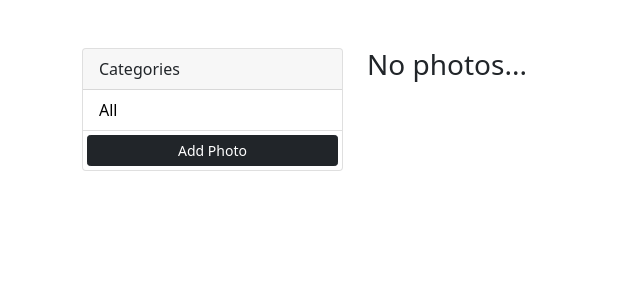
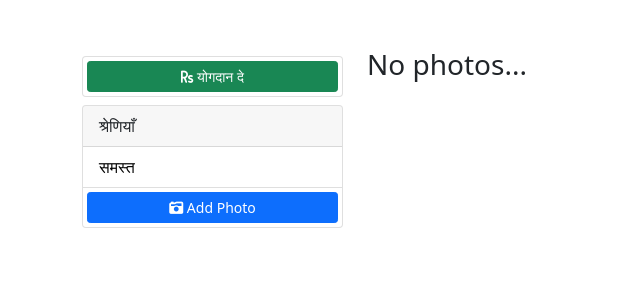
Before and after one commit to varunjha089/Django-Challenge, a Django app: page / in a window 1280 px wide. Shown: the top 300 px of the page, without its empty margins (0-640 px from the left). Run offline with Django 3.2, Linux system fonts and the light colour scheme; data that the repository does not hold is empty; some libraries are stand-ins or nearby versions.

Commit message:
added font awesome free icons.

```diff
--- a/14_Photo_Album_App/photos/templates/photos/add.html
+++ b/14_Photo_Album_App/photos/templates/photos/add.html
@@ -11,6 +11,9 @@
     <link href="https://cdn.jsdelivr.net/npm/bootstrap@5.0.0-beta1/dist/css/bootstrap.min.css" rel="stylesheet"
         integrity="sha384-giJF6kkoqNQ00vy+HMDP7azOuL0xtbfIcaT9wjKHr8RbDVddVHyTfAAsrekwKmP1" crossorigin="anonymous">
 
+    <!-- Font Awesome icons -->
+    <script src="https://kit.fontawesome.com/fdfd5d638b.js" crossorigin="anonymous"></script>
+
 </head>
 
 <body class="m-5">
@@ -18,7 +21,7 @@
 
         <div class="row justify-content-center">
             <div class="col-md-4">
-                <a href="{% url 'gallery' %}" class="btn btn-dark my-3">Go Back</a>
+                <a href="{% url 'gallery' %}" class="btn btn-danger my-3"><i class="fas fa-home"></i> Go To Home</a>
                 <div class="card">
 
 
--- a/14_Photo_Album_App/photos/templates/photos/gallery.html
+++ b/14_Photo_Album_App/photos/templates/photos/gallery.html
@@ -22,6 +22,10 @@
             color: black;
         }
     </style>
+
+    <!-- Font Awesome icons -->
+    <script src="https://kit.fontawesome.com/fdfd5d638b.js" crossorigin="anonymous"></script>
+
 </head>
 
 <body class="m-5">
@@ -30,13 +34,17 @@
         <div class="row">
             <div class="col-md-3">
 
+                <div class="card my-2">
+                    <a href="#" class="btn btn-success btn-block btn-sm m-1" disabled><i class="fas fa-rupee-sign"></i>  योगदान दे</a>
+                    <!-- <a href="{% url 'add' %}" class="btn btn-success btn-block btn-sm m-1" disabled>योगदान दे</a> -->
+                </div>
                 <div class="card">
                     <div class="card-header">
-                        Categories
+                        श्रेणियाँ
                     </div>
                     <ul class="list-group list-group-flush">
                         <li class="list-group-item">
-                            <a href="{% url 'gallery' %}">All</a>
+                            <a href="{% url 'gallery' %}">समस्त</a>
                         </li>
                         {% for category in categories %}
                         <li class=" list-group-item">
@@ -47,7 +55,7 @@
                         {% endfor %}
 
 
-                        <a href="{% url 'add' %}" class="btn btn-dark btn-block btn-sm m-1">Add Photo</a>
+                        <a href="{% url 'add' %}" class="btn btn-primary btn-block btn-sm m-1"><i class="fas fa-camera-retro"></i>  Add Photo</a>
 
                     </ul>
                 </div>
@@ -62,9 +70,10 @@
                             <img class="image-thumbail" src="{{photo.image.url}}" alt="Card image cap">
 
                             <div class="card-body">
-                                <small>Category: {{photo.category.name}}</small>
+                                <small>श्रेणि: {{photo.category.name}}</small>
                             </div>
-                            <a href="{% url 'photo' photo.id %}" class="btn btn-outline-dark btn-sm m-1">View</a>
+                            <a href="{% url 'photo' photo.id %}" class="btn btn-outline-dark btn-sm m-1">
+                                इस्को दावा डाला तो लाइफ जिंगाला</a>
                         </div>
                     </div>
                     {% empty %}
```
